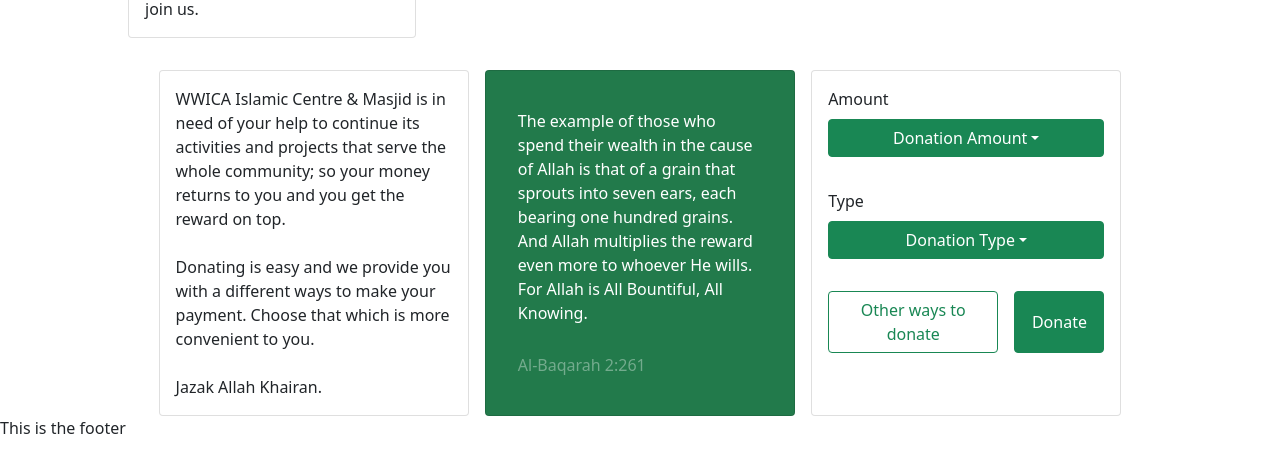
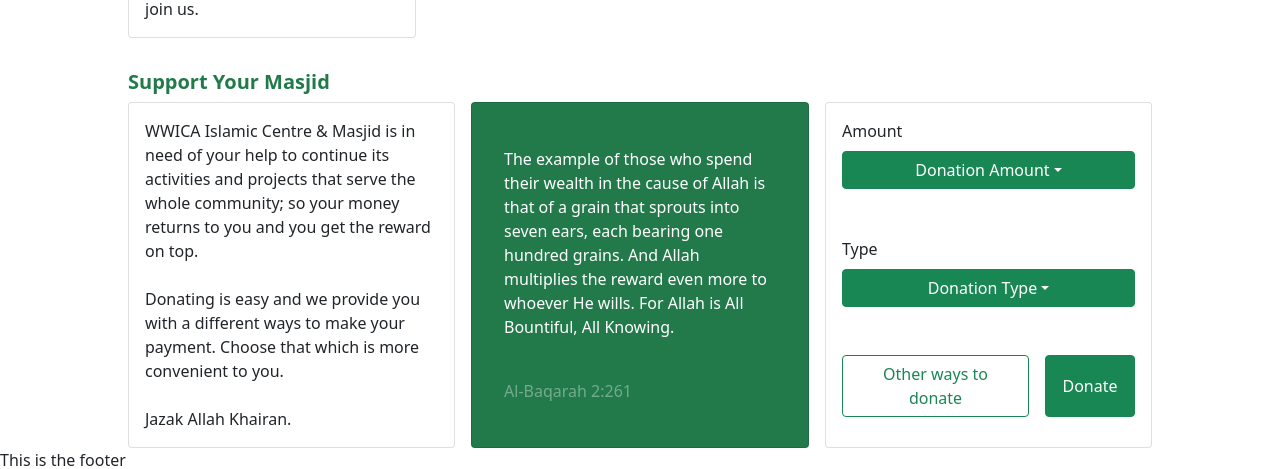
Before and after one commit to DevAbdullahUk/wwica-ui, a React (Create React App) app: page / in a window 1280 px wide. Shown: the part 1529-1998 px from the top of the page. Before the commit the page ends 1969 px from the top, so only its background shows below. Built offline with nearby package versions, Linux system fonts and the light colour scheme; no server answers.

Commit message:
clean up

```diff
--- a/src/assets/news.js
+++ b/src/assets/news.js
@@ -3,7 +3,7 @@
         title:'Ramadan Family iftar',
         date:'1 April 2022',
         description: 'WWICA is pleased to invite you to have iftar in the Masjid every weekend in Ramadan. Bring your favourite dishes to serve all and join us.',
-        image:'https://scontent.fbhx4-2.fna.fbcdn.net/v/t39.30808-6/277803154_500622448345770_5070015091083540612_n.jpg?_nc_cat=101&ccb=1-5&_nc_sid=8bfeb9&_nc_ohc=AEuNjca9yBMAX_Srl_z&_nc_ht=scontent.fbhx4-2.fna&oh=00_AT_Yifb3RHDdN6QGqJ3AfKXwQlkhnCUS55zOJi3855sWVg&oe=625FFA82'
+        image:'https://images.unsplash.com/photo-1633677491262-0a51b9851f46?ixlib=rb-1.2.1&ixid=MnwxMjA3fDB8MHxwaG90by1wYWdlfHx8fGVufDB8fHx8&auto=format&fit=crop&w=1470&q=80'
     },
     {
         title:'Ramadan Mubarak',
--- a/src/components/supportWWICA.js
+++ b/src/components/supportWWICA.js
@@ -130,6 +130,7 @@
   render() {
     return (
       <div className="support-wwica">
+        <h5 className="layout-title">Support Your Masjid</h5>
         <div className="support-group">
           <this.supportText></this.supportText>
           <this.supportHadith></this.supportHadith>
--- a/src/styles/mainPage.css
+++ b/src/styles/mainPage.css
@@ -33,7 +33,7 @@
     }
 }
 
-@media (max-width: 992px) {
+@media (max-width: 991px) {
     .main-page-container > * {
         width: calc(100% - 1.5rem);
         margin-inline: auto;
--- a/src/styles/supportWWICA.css
+++ b/src/styles/supportWWICA.css
@@ -1,9 +1,7 @@
 .support-group {
   display: flex !important;
-  flex-direction: row;
-  flex-wrap: wrap;
+  justify-content: space-between;
   gap: 1rem;
-  justify-content: center;
 }
 
 .support-hadith {
@@ -22,25 +20,22 @@
 }
 
 .support-group > .card {
-  max-width: calc(100% / 3.3);
-  min-height: 110px;
+  width: calc(100% / 2.6);
 }
 
 .support-donation {
   display: flex;
   flex-direction: column;
-  flex-wrap: nowrap;
-  justify-content: space-between;
-  align-items: normal;
-  align-content: normal;
-  gap: 2rem;
+  gap: 3rem;
 }
 
+
 .support-donation-bt {
+  bottom: 1rem;
   display: flex;
   gap: 1rem;
 }
-.support-donation-bt-success{
+.support-donation-bt-success {
   min-width: 90px;
 }
 
@@ -62,10 +57,15 @@
   width: 100%;
 }
 
+
 @media (max-width: 991px) {
   .support-group > .card {
     max-width: none;
     min-width: none;
     width: 100%;
   }
+
+  .support-group {
+    flex-direction: column;
+  }
 }
```
